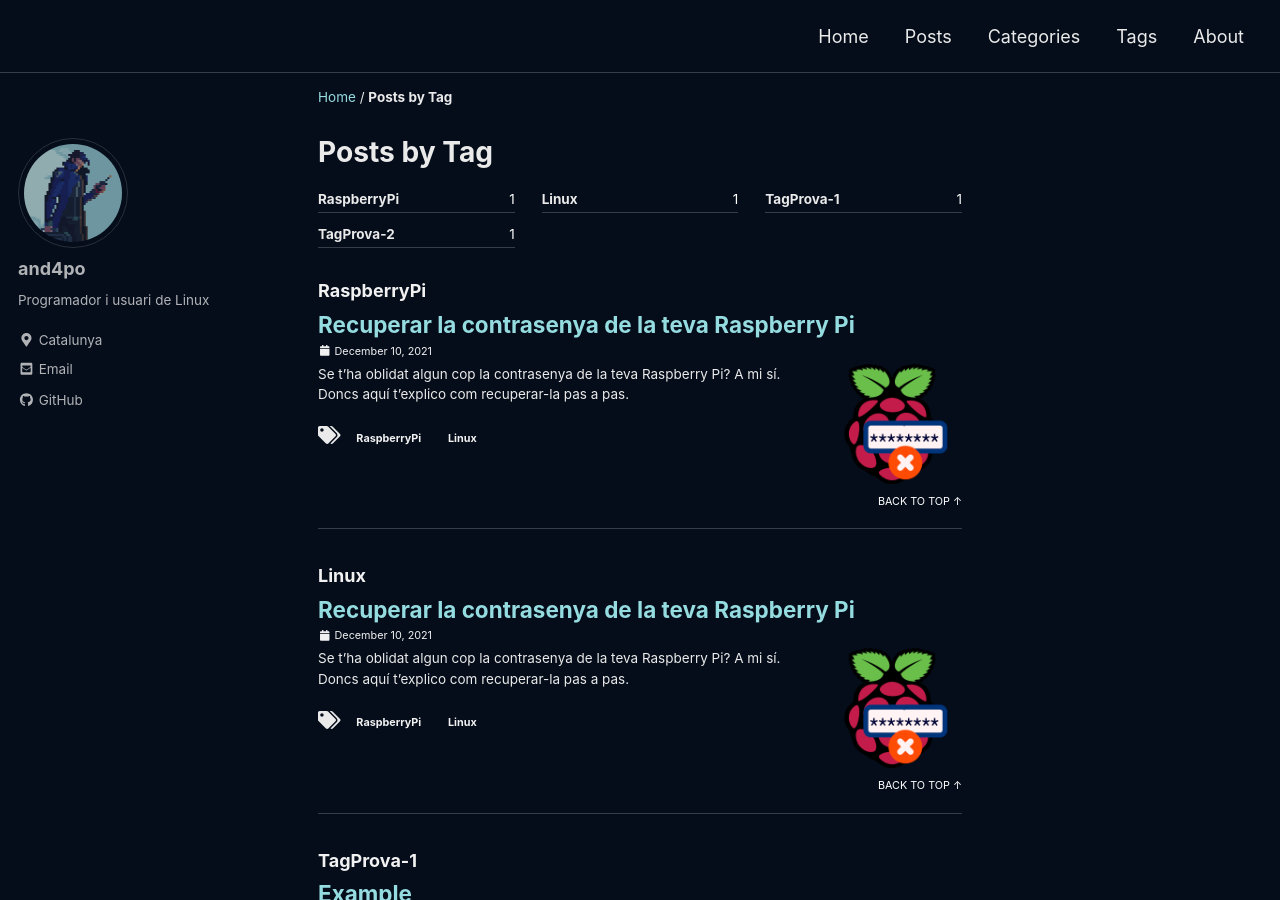
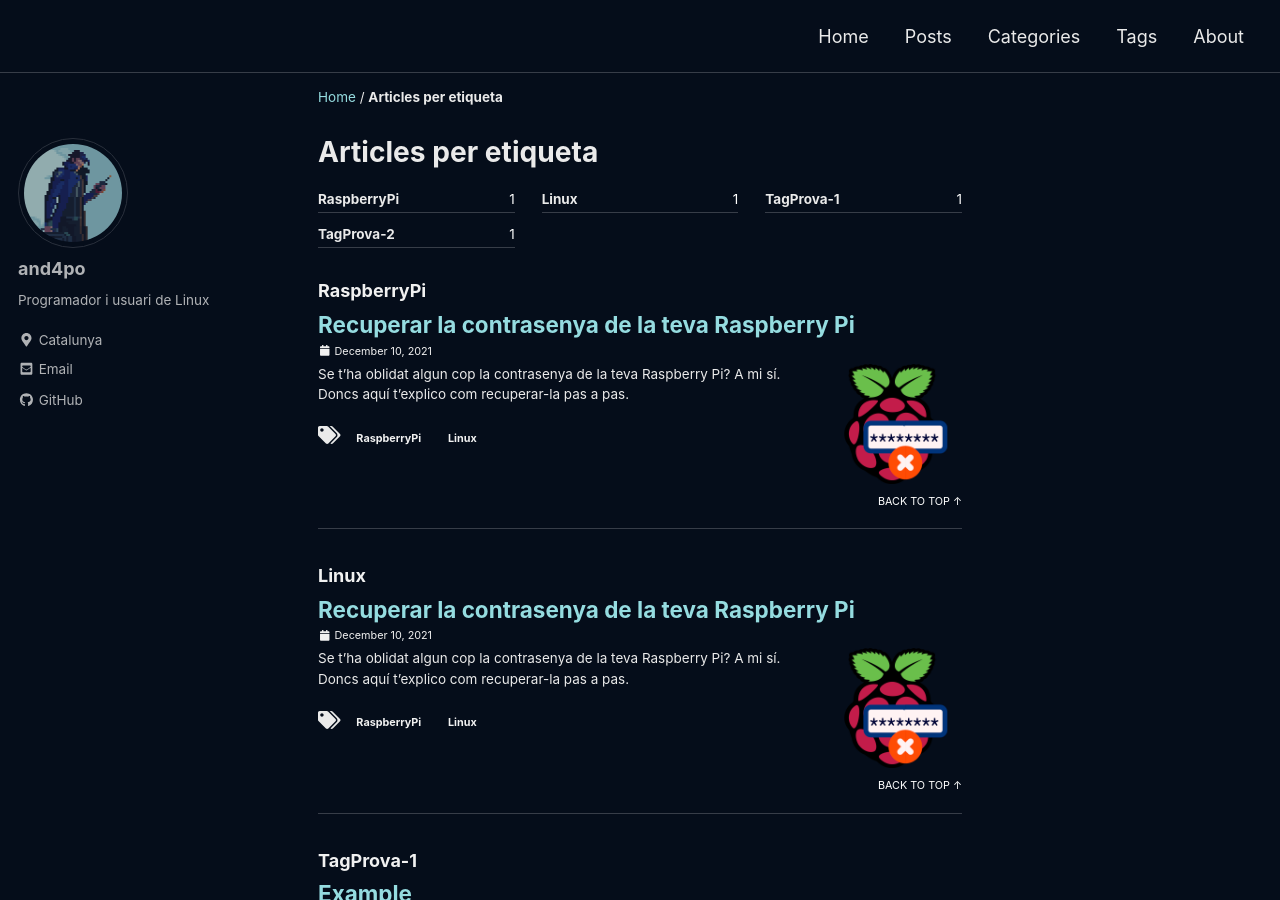
Before and after one commit to and4po/and4po.github.io, a Jekyll site: the page built from _pages/tag-archive.md, in a window 1280 px wide and 900 px high. Built offline with Jekyll 4.4.1, drawn with Linux system fonts in a browser that asks for light colours; cached includes are drawn as plain includes; a script that is not in the unit is left out.

Commit message:
Update tag-archive.md

```diff
--- a/_pages/tag-archive.md
+++ b/_pages/tag-archive.md
@@ -1,5 +1,5 @@
 ---
-title: "Posts by Tag"
+title: "Articles per etiqueta"
 permalink: /tags/
 layout: tags
 author_profile: true
```
